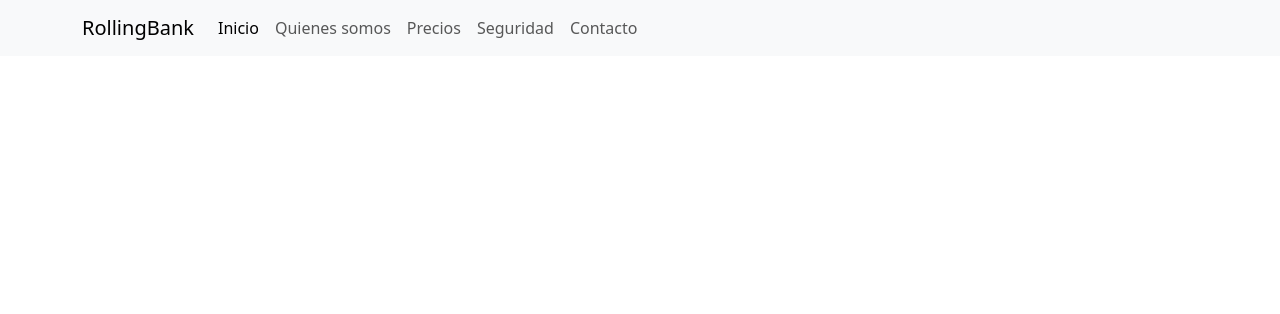
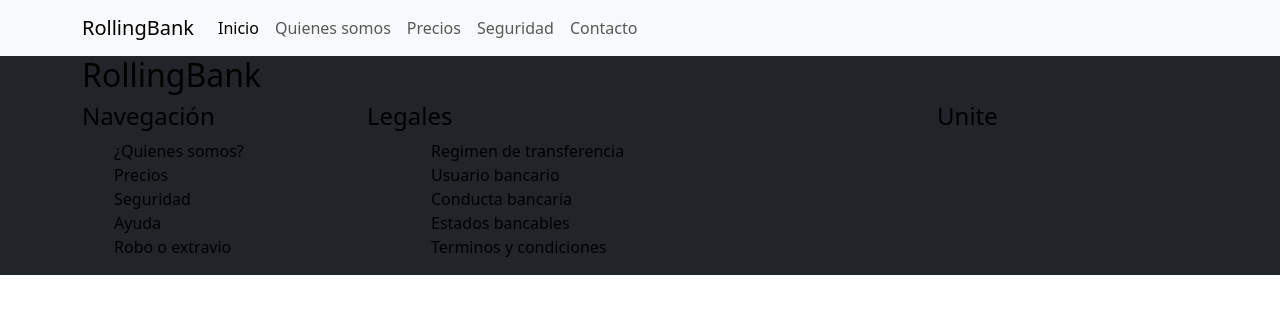
Before and after one commit to MaiaFede/rollingBanck75i, a plain HTML site: page index.html in a window 1280 px wide. Drawn offline with nearby package versions, Linux system fonts and the light colour scheme.

Commit message:
Puse los titulos y listas

```diff
--- a/index.html
+++ b/index.html
@@ -41,10 +41,42 @@
             </div>
           </nav>
     </header>
-    <footer class="bg-dark text-bg-dark">
+    <footer class="bg-dark text-bg-light">
     <div class="container">
   <div class="row">
-
+    <div class="col-12">
+    <h2>RollingBank</h2>
+    </div>
+    <div class="col-12">
+       <div class="row">
+        <div class="col-3">
+<h4> Navegación </h4>
+<ul class="list-unstyled">
+  <ol>¿Quienes somos?</ol>
+  <ol>Precios</ol>
+  <ol>Seguridad</ol>
+  <ol>Ayuda</ol>
+  <ol>Robo o extravio</ol>
+</ul>
+        </div>
+        <div class="col-3">
+          <h4>Legales</h4>
+<ul>
+  <ol>Regimen de transferencia</ol>
+  <ol>Usuario bancario</ol>
+  <ol>Conducta bancaria</ol>
+  <ol>Estados bancables</ol>
+  <ol>Terminos y condiciones</ol>
+</ul>
+        </div>
+        <div class="col-3">
+         <img src="" alt="">
+        </div>
+        <div class="col-3">
+          <h4>Unite </h4>
+        </div>
+       </div>
+    </div>
   </div>
     </div>
     </footer>
```
